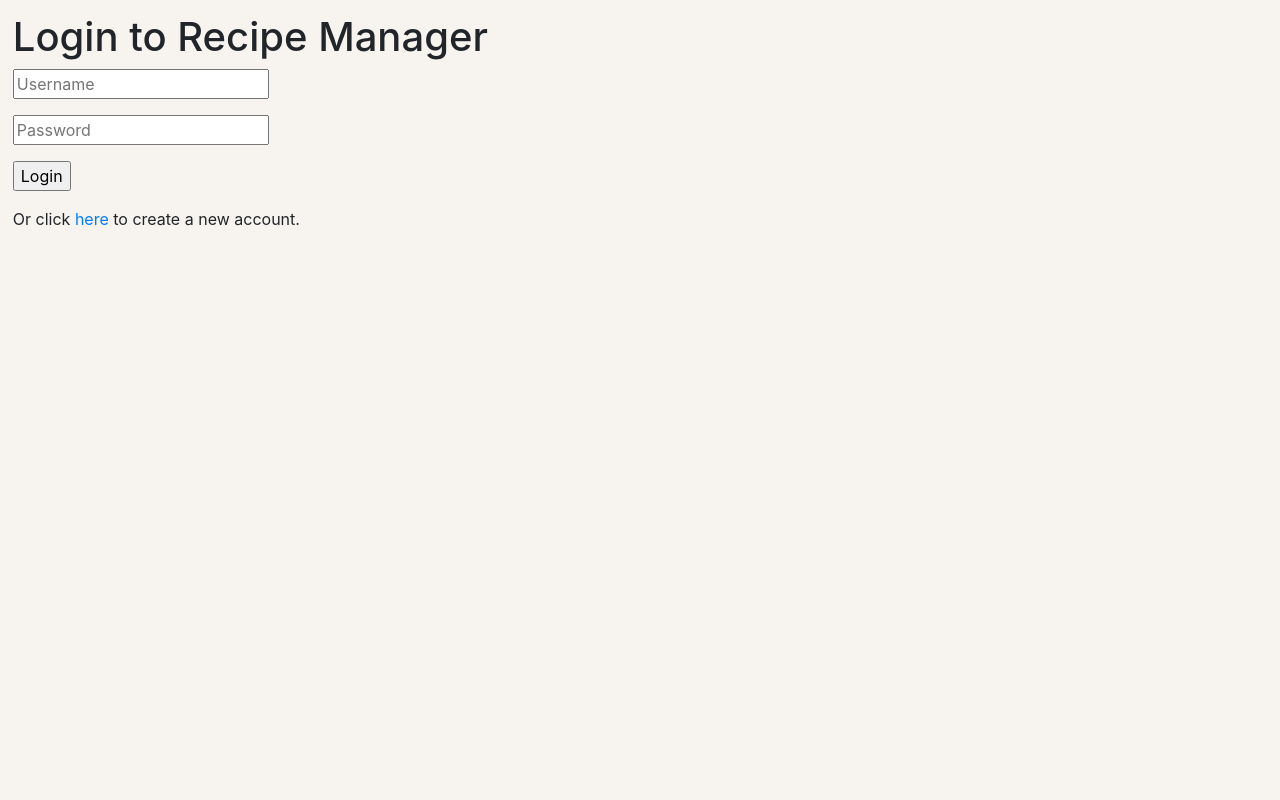
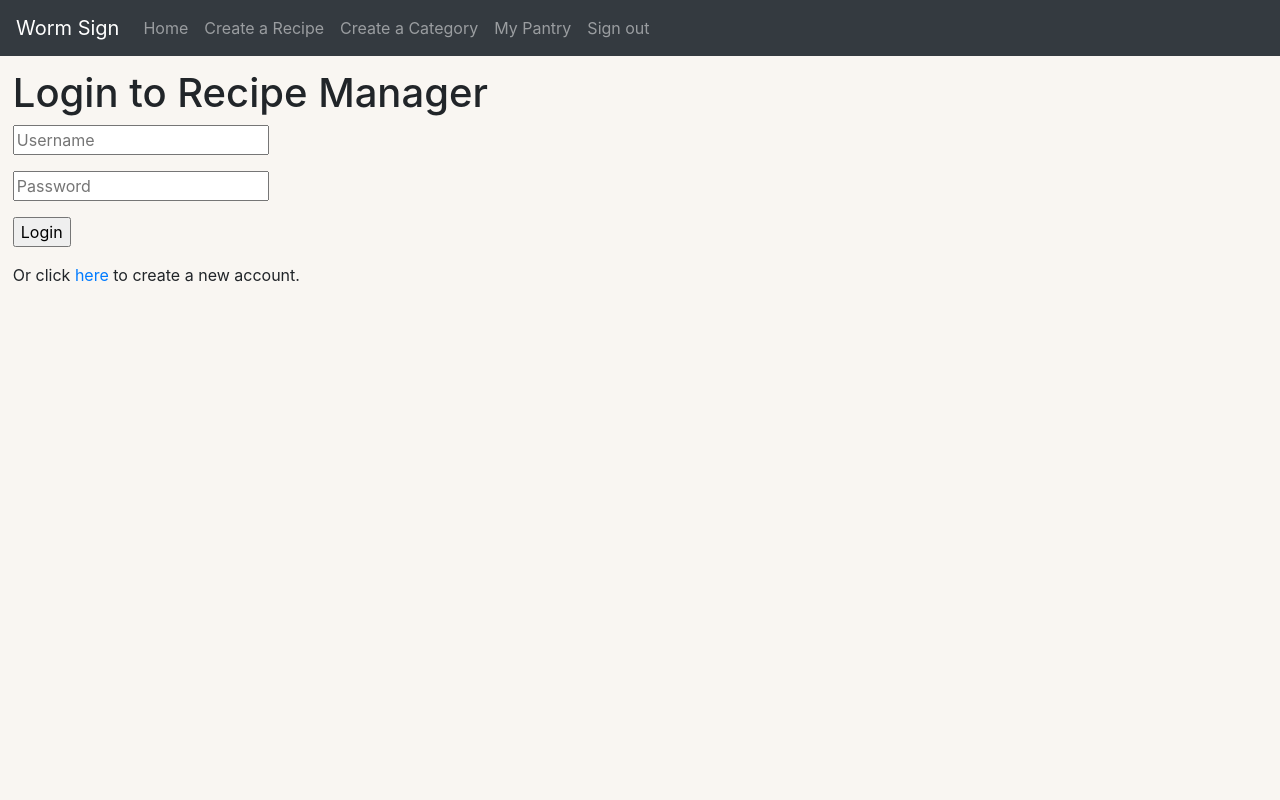
Before and after one commit to jzaia18/WormSign, a Flask app: page /login in a window 1280 px wide. Run offline with Flask 2, Linux system fonts and the light colour scheme; some libraries are stand-ins or nearby versions.

Commit message:
Navbar update. Require login on all routes

```diff
--- a/app.py
+++ b/app.py
@@ -59,6 +59,13 @@ def login():
             return redirect(url_for('home'))
     return render_template("login.html", error=error)
 
+@app.route("/signout")
+@require_login
+def signout():
+    session.clear()
+    flash("Successfully logged out")
+    return redirect(url_for('login'))
+
 
 @app.route("/createrecipe", methods=['GET', 'POST'])
 @require_login
@@ -119,6 +126,7 @@ def find_recipe():
 
 
 @app.route("/showpantry", methods=['GET', 'POST'])
+@require_login
 def showpantry():       # handles when a user adds to their pantry
     uid = session['id']
     noResults = None
@@ -140,6 +148,7 @@ def showpantry():       # handles when a user adds to their pantry
 
 
 @app.route("/updatepantry", methods=['POST'])  # for when a user updates an order within their pantry
+@require_login
 def updatepantry():
     uid = session['id']
     noResults = None
@@ -158,6 +167,7 @@ def updatepantry():
 
 
 @app.route("/make_category", methods=['GET', 'POST'])
+@require_login
 def make_category():
     error = None
     if request.method == 'POST':
@@ -171,5 +181,6 @@ def make_category():
 
     return render_template("make_category.html", error=error)
 
+
 if __name__ == '__main__':
     app.run(host='localhost', port=8080, debug=True)
--- a/static/css/base.css
+++ b/static/css/base.css
@@ -4,8 +4,11 @@ html{
 }
 
 body {
-    background-color: #F7F4EF;
+    background-color: #F9F6F2;
     height: 100%;
+}
+
+#page-wrapper {
     padding: 1vw;
 }
 
--- a/templates/base.html
+++ b/templates/base.html
@@ -1,4 +1,3 @@
-
 <!DOCTYPE html>
 <html lang="en">
   <head>
@@ -11,29 +10,37 @@
     <title>
       {% block title %} {% endblock %}
     </title>
-
-    <!-- Style for table made by Kyle-->
-    <style>
-    table {
-      font-family: arial, sans-serif;
-      border-collapse: collapse;
-      width: 100%;
-    }
-
-    td, th {
-      border: 1px solid #dddddd;
-      text-align: left;
-      padding: 8px;
-    }
-
-    tr:nth-child(even) {
-      background-color: #dddddd;
-    }
-  </style>
-
   </head>
 
   <body>
+    <nav class="navbar navbar-expand-lg navbar-dark bg-dark">
+      <a class="navbar-brand" href="#">Worm Sign</a>
+      <button class="navbar-toggler" type="button" data-toggle="collapse" data-target="#navbarSupportedContent" aria-controls="navbarSupportedContent" aria-expanded="false" aria-label="Toggle navigation">
+        <span class="navbar-toggler-icon"></span>
+      </button>
+
+      <div class="collapse navbar-collapse" id="navbarSupportedContent">
+        <ul class="navbar-nav mr-auto">
+          <li class="nav-item">
+            <a class="nav-link" href="/home">Home</a>
+          </li>
+          <li class="nav-item">
+            <a class="nav-link" href="/createrecipe">Create a Recipe</a>
+          </li>
+          <li class="nav-item">
+            <a class="nav-link" href="/make_category">Create a Category</a>
+          </li>
+          <li class="nav-item">
+            <a class="nav-link" href="/showpantry">My Pantry</a>
+          </li>
+          <li class="nav-item">
+            <a class="nav-link" href="/signout">Sign out</a>
+          </li>
+        </ul>
+      </div>
+    </nav>
+
+    <div id="page-wrapper">
       {% with messages = get_flashed_messages() %}
       {% if messages %}
       <div class="flashed-messages">
@@ -45,6 +52,8 @@
       {% endwith %}
 
       {% block body %} {% endblock %}
+    </div>
+
     {% block js %} {% endblock %}
   </body>
 </html>
--- a/templates/manage_pantry.html
+++ b/templates/manage_pantry.html
@@ -3,7 +3,7 @@
 {% block title %}Manage Pantry{% endblock %}
 
 {% block css %}
-<link rel="stylesheet" type="text/css" href="{{ url_for('static', filename='css/home.css') }}">
+<link rel="stylesheet" type="text/css" href="{{ url_for('static', filename='css/manage_pantry.css') }}">
 {% endblock %}
 
 {% block body %}
```
Also changed, not shown: static/css/manage_pantry.css (added, +15 -0 lines). Lines whose indentation alone changed are shown as unchanged.
